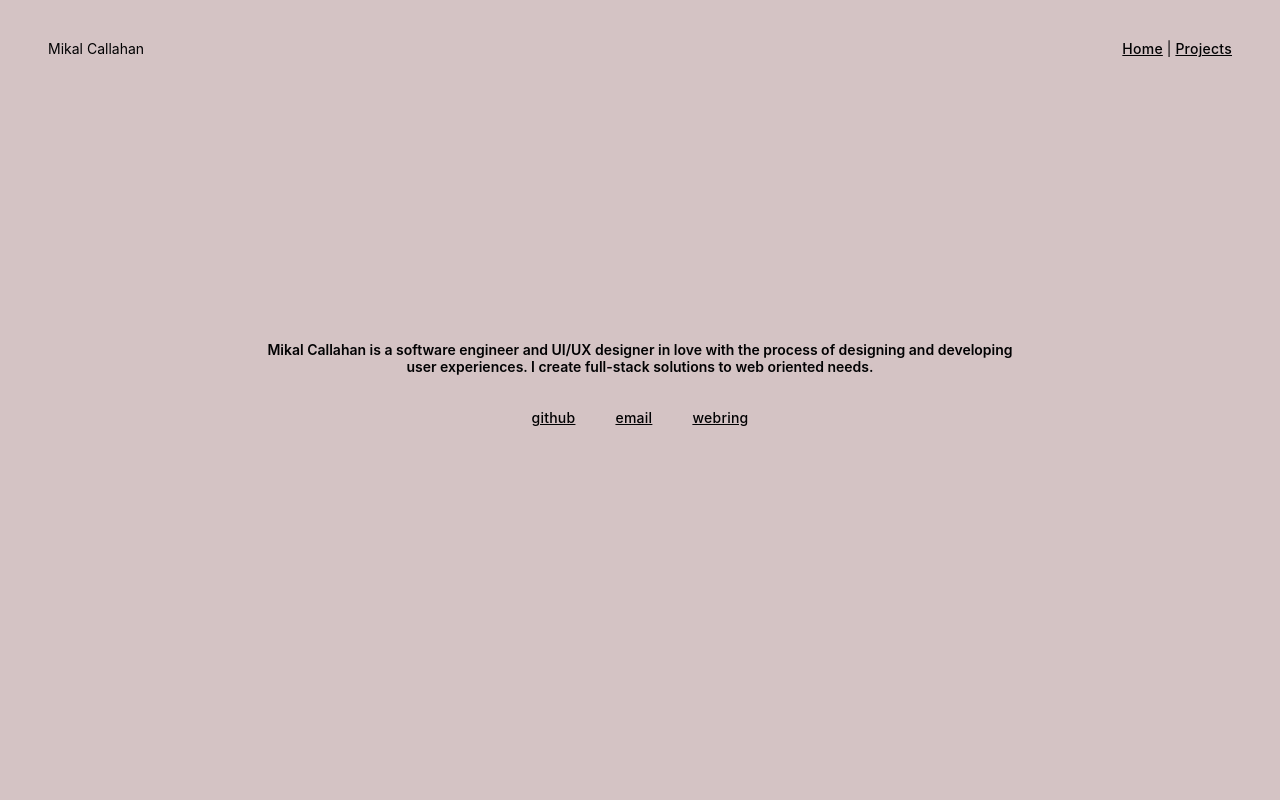
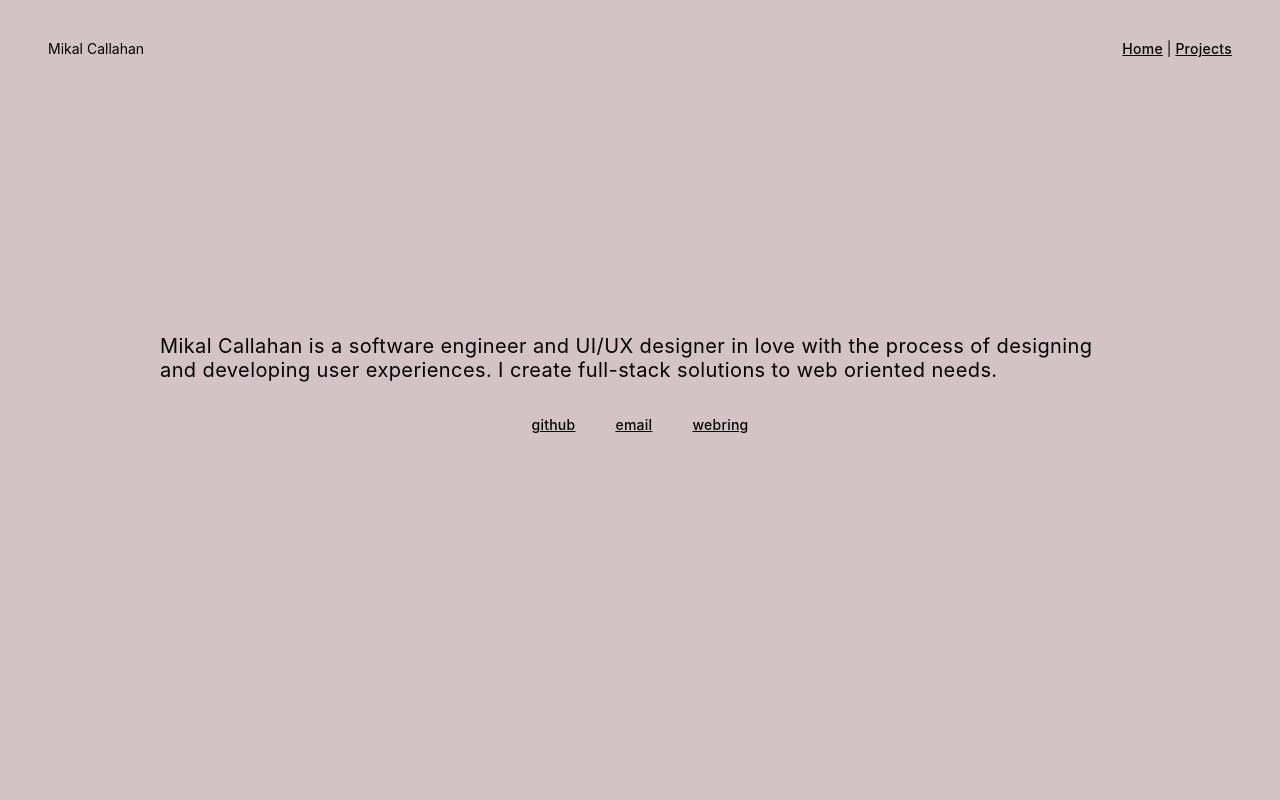
Before and after one commit to mikalcallahan/mindfulness, a Vue app: page / in a window 1280 px wide. Shown: the top 800 px of the page. Built offline with nearby package versions, Linux system fonts and the light colour scheme.

Commit message:
couple styling updates

```diff
--- a/src/styles/variables.styl
+++ b/src/styles/variables.styl
@@ -1,5 +1,6 @@
 $font-family = -apple-system, BlinkMacSystemFont, 'Segoe UI', 'Helvetica Neue', 'Roboto', 'Oxygen', 'Ubuntu', 'Cantarell', 'Fira Sans', 'Droid Sans', sans-serif
-$font-size =1.4rem
+$font-size = 1.4rem
+$font-size-large = 2rem
 $font = $font-size $font-family
 
 .grid-12-col
--- a/src/views/Home.styl
+++ b/src/views/Home.styl
@@ -1,3 +1,5 @@
+@import '../styles/variables.styl'
+
 .home
   align-items: center
   display: flex
@@ -10,9 +12,11 @@
   display: flex
   flex-wrap: wrap
   height: auto
-  width: 60%
+  width: 75%
   span
-    font-weight: 600
+    text-align: left
+    letter-spacing: 0.04rem
+    font-size: $font-size-large
 
 #links
   display: flex
```
